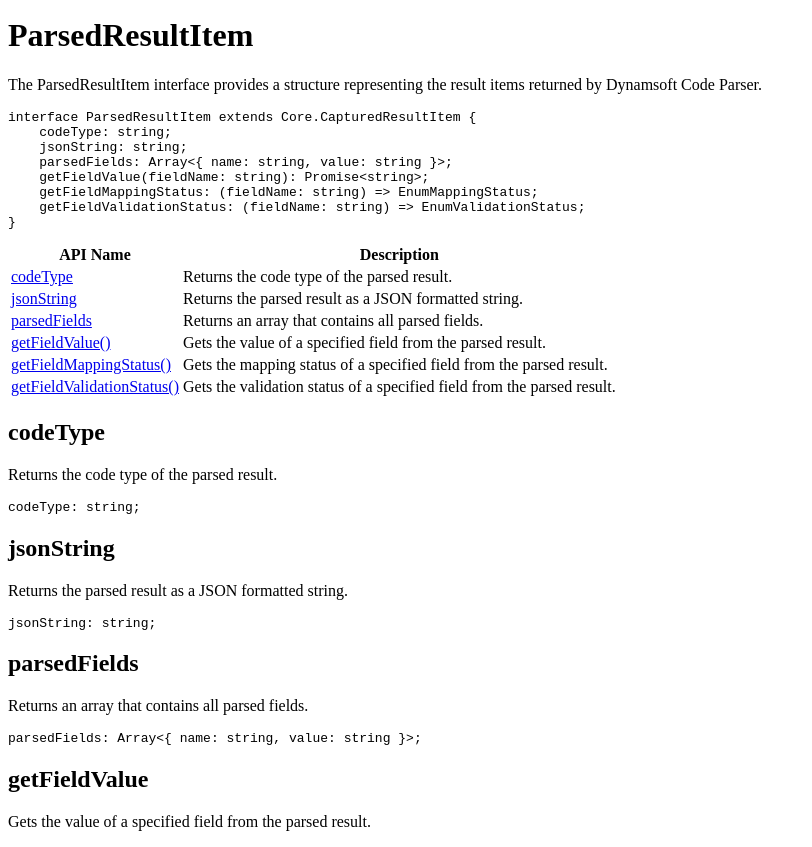
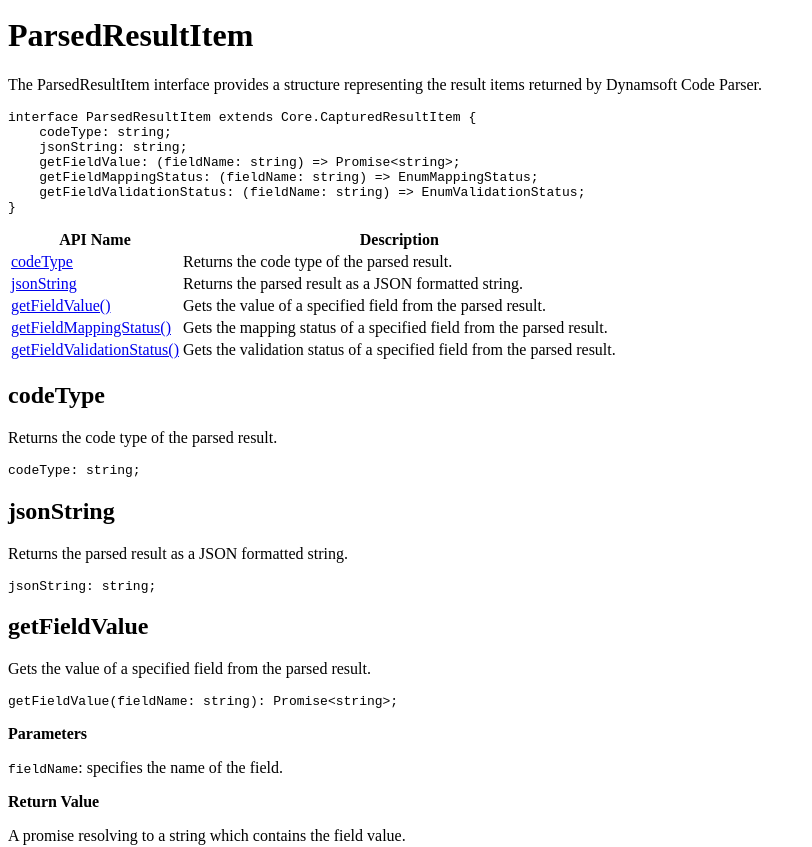
Before and after one commit to dynamsoft-docs/code-parser-docs-js, a Jekyll site: the page built from programming/javascript/api-reference/interfaces/parsed-result-item.md, in a window 1280 px wide and 1400 px high, cut to the strip 520-1367 px from the top of the window. Shown: the whole strip, without its empty margins (0-812 px from the left). Built offline with Jekyll 4.4.1, drawn with Linux system fonts in a browser that asks for light colours.

Commit message:
remove parsedFields in ParsedResultItem

````diff
--- a/programming/javascript/api-reference/interfaces/parsed-result-item.md
+++ b/programming/javascript/api-reference/interfaces/parsed-result-item.md
@@ -16,8 +16,7 @@ The ParsedResultItem interface provides a structure representing the result item
 interface ParsedResultItem extends Core.CapturedResultItem {
     codeType: string;
     jsonString: string;
-    parsedFields: Array<{ name: string, value: string }>;
-    getFieldValue(fieldName: string): Promise<string>;
+    getFieldValue: (fieldName: string) => Promise<string>;
     getFieldMappingStatus: (fieldName: string) => EnumMappingStatus;
     getFieldValidationStatus: (fieldName: string) => EnumValidationStatus;
 }
@@ -27,11 +26,9 @@ interface ParsedResultItem extends Core.CapturedResultItem {
 | ------------------------------------------------------- | ----------------------------------------------------------------------- |
 | [codeType](#codetype)                                   | Returns the code type of the parsed result.                             |
 | [jsonString](#jsonstring)                               | Returns the parsed result as a JSON formatted string.                   |
-| [parsedFields](#parsedfields)                           | Returns an array that contains all parsed fields.                       |
 | [getFieldValue()](#getfieldvalue)                       | Gets the value of a specified field from the parsed result.             |
 | [getFieldMappingStatus()](#getfieldmappingstatus)       | Gets the mapping status of a specified field from the parsed result.    |
 | [getFieldValidationStatus()](#getfieldvalidationstatus) | Gets the validation status of a specified field from the parsed result. |
-
 
 ## codeType
 
@@ -47,14 +44,6 @@ Returns the parsed result as a JSON formatted string.
 
 ```ts
 jsonString: string;
-```
-
-## parsedFields
-
-Returns an array that contains all parsed fields.
-
-```ts
-parsedFields: Array<{ name: string, value: string }>;
 ```
 
 ## getFieldValue
````
Also changed, not shown: programming/javascript/api-reference/interfaces/parsed-result.md (+9 -9 lines).
